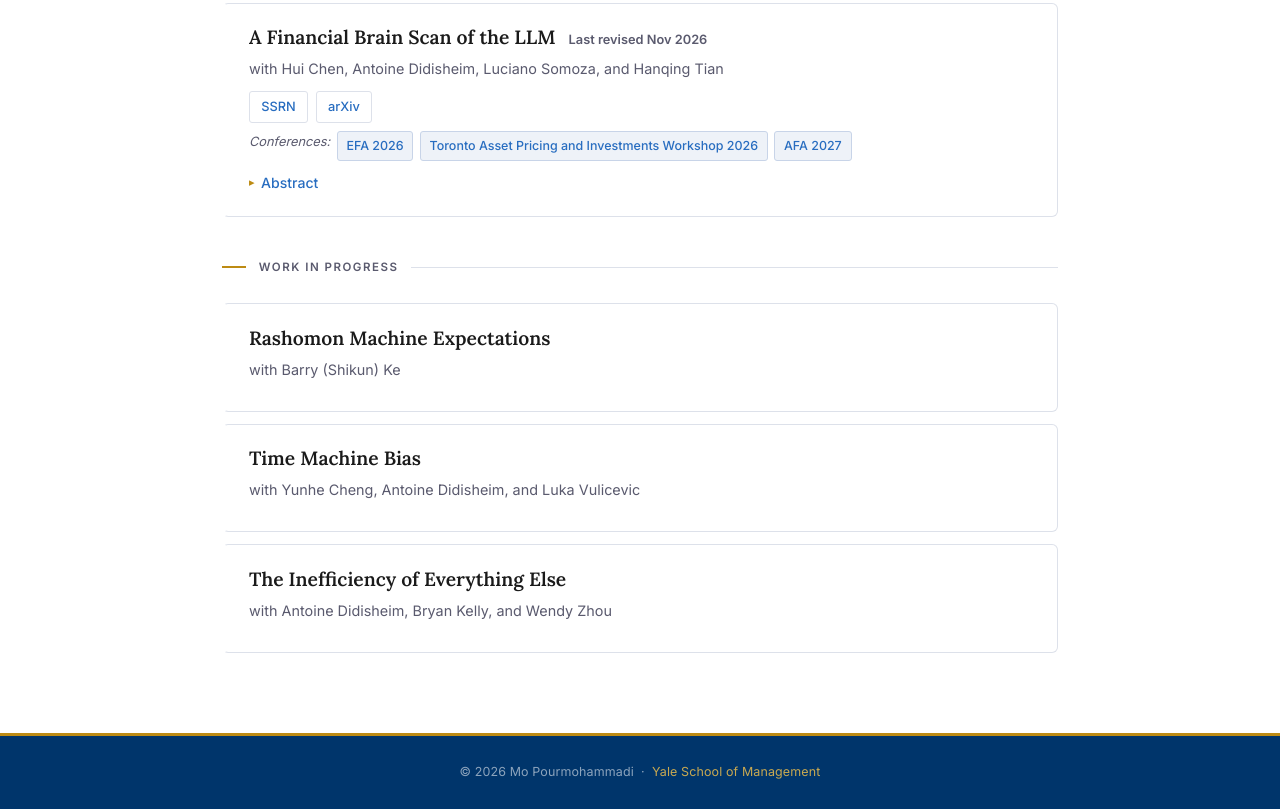
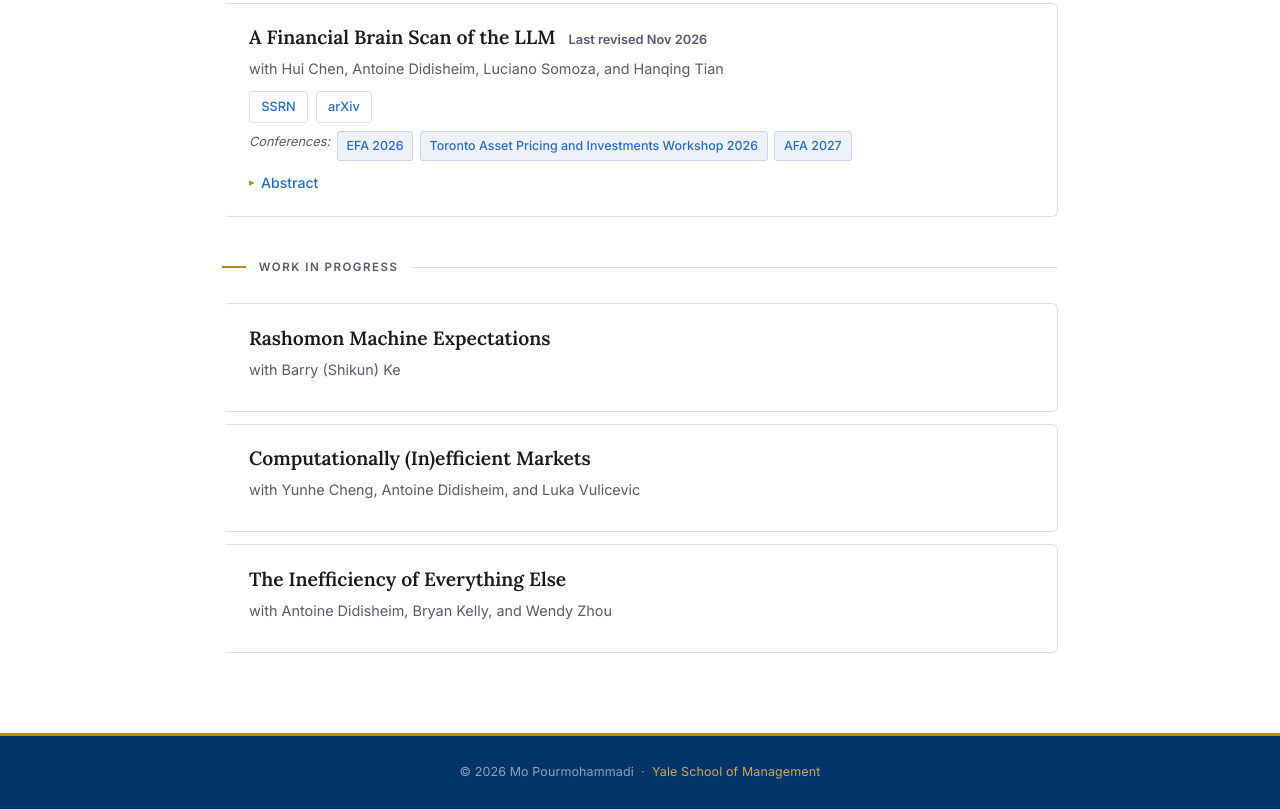
Before and after one commit to pourmohammadimohammad/pourmohammadimohammad.github.io, a plain HTML site: page research.html in a window 1280 px wide. Shown: the part 1686-2495 px from the top of the page. Drawn offline with Linux system fonts and the light colour scheme.

Commit message:
Rename computational feasibility paper in research and CV

```diff
--- a/research.html
+++ b/research.html
@@ -301,7 +301,7 @@
     </li>
 
     <li class="paper-card">
-      <span class="paper-title">Time Machine Bias</span>
+      <span class="paper-title">Computationally (In)efficient Markets</span>
       <div class="paper-authors">with Yunhe Cheng, Antoine Didisheim, and Luka Vulicevic</div>
     </li>
 
```
Also changed, not shown: 2 other files.
